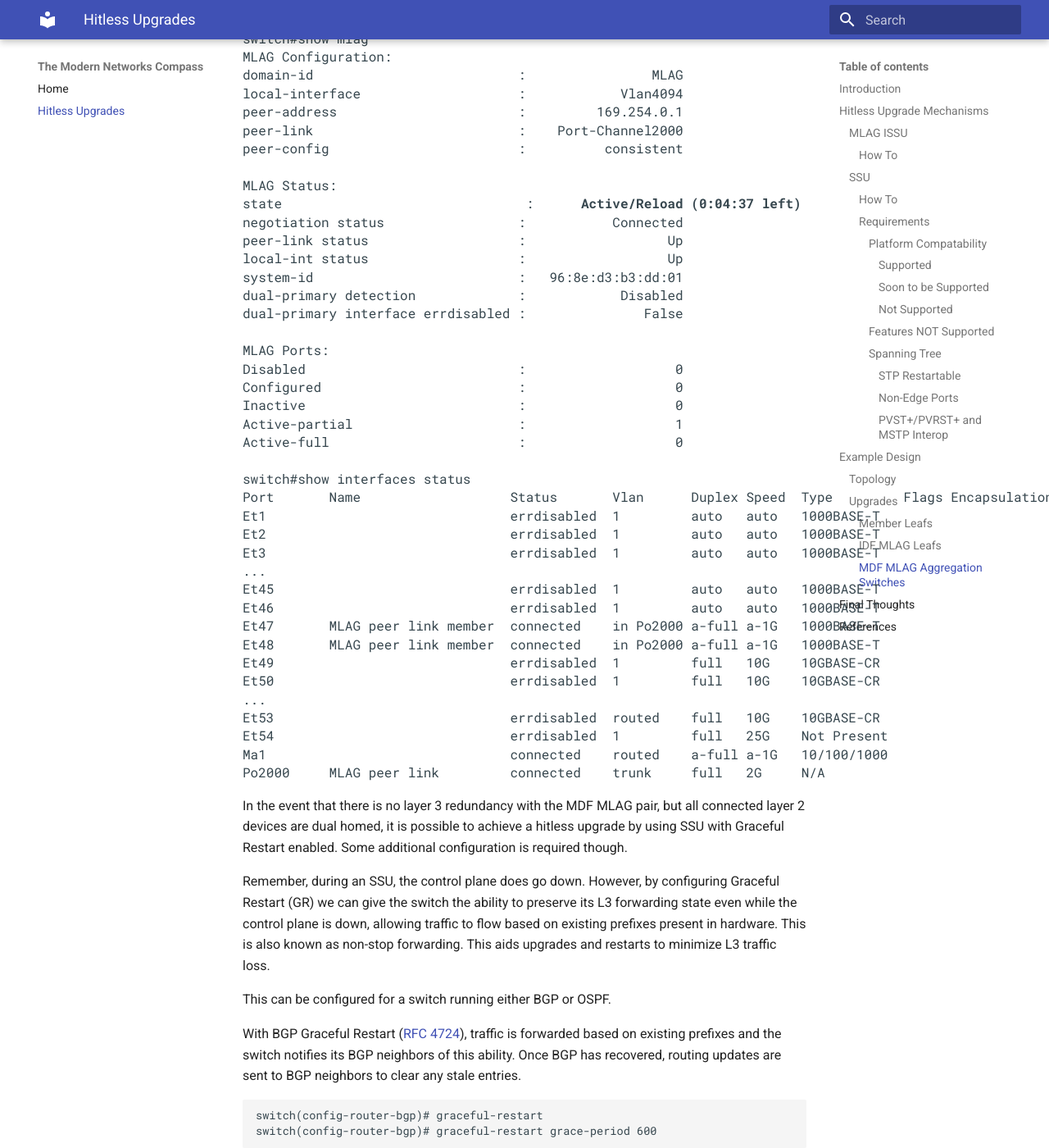
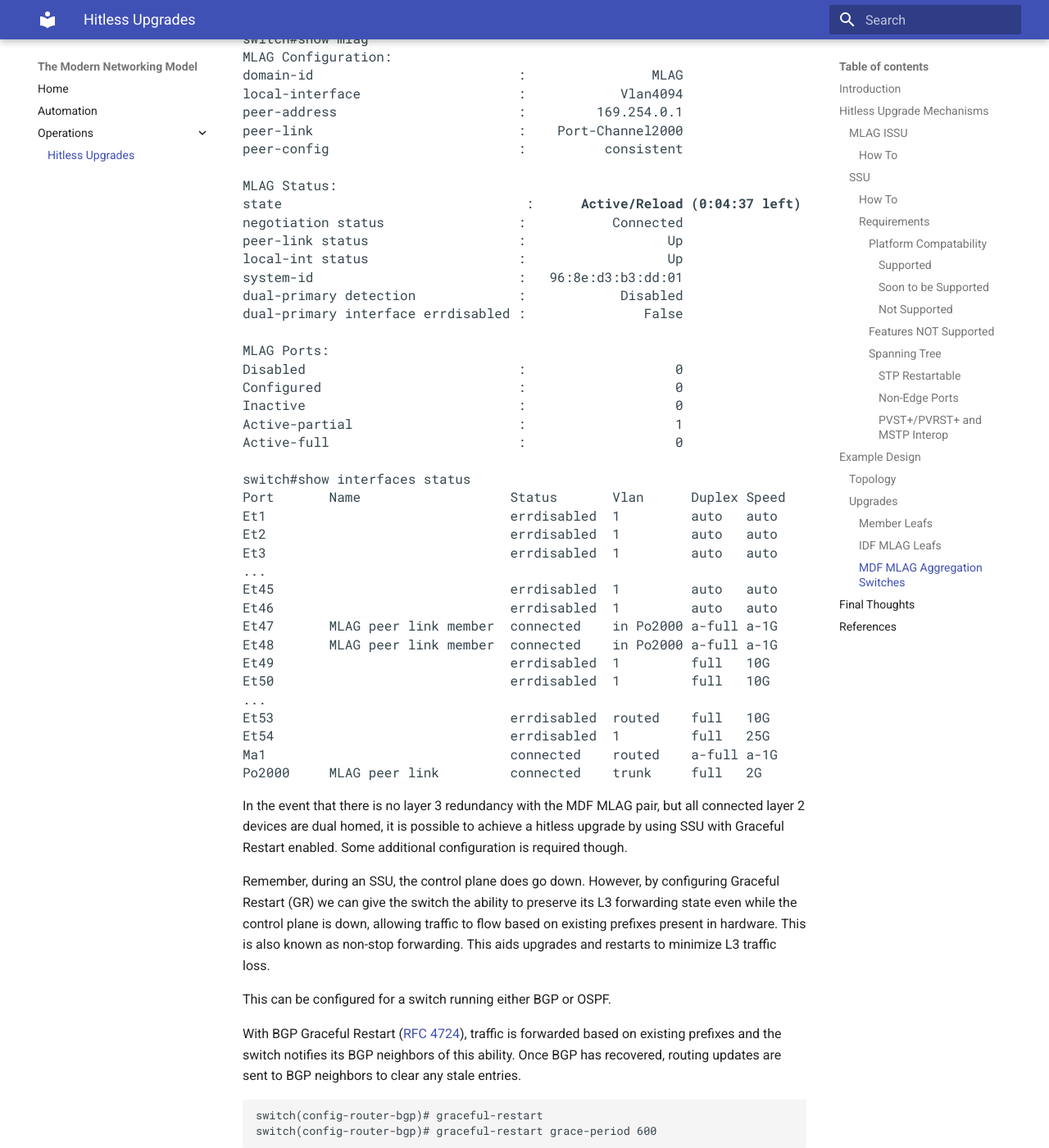
Before and after one commit to jrecchia1029/modern-networks, an MkDocs documentation site: the page built from docs/hitless-upgrades/hitless-upgrades-in-campus.md, in a window 1280 px wide and 1400 px high, scrolled down 12038 px. Shown: the whole window at 82% size. Built offline with MkDocs 1.6.1 and Material for MkDocs 9.7.7, drawn with Linux system fonts in a browser that asks for light colours.

Commit message:
Added empty automation page

```diff
--- a/docs/hitless-upgrades/hitless-upgrades-in-campus.md
+++ b/docs/hitless-upgrades/hitless-upgrades-in-campus.md
@@ -293,22 +293,22 @@ Active-partial                     :                   1
 Active-full                        :                   0
 
 switch#show interfaces status
-Port       Name                   Status       Vlan      Duplex Speed  Type         Flags Encapsulation
-Et1                               errdisabled  1         auto   auto   1000BASE-T
-Et2                               errdisabled  1         auto   auto   1000BASE-T
-Et3                               errdisabled  1         auto   auto   1000BASE-T
+Port       Name                   Status       Vlan      Duplex Speed
+Et1                               errdisabled  1         auto   auto
+Et2                               errdisabled  1         auto   auto
+Et3                               errdisabled  1         auto   auto
 ...
-Et45                              errdisabled  1         auto   auto   1000BASE-T
-Et46                              errdisabled  1         auto   auto   1000BASE-T
-Et47       MLAG peer link member  connected    in Po2000 a-full a-1G   1000BASE-T
-Et48       MLAG peer link member  connected    in Po2000 a-full a-1G   1000BASE-T
-Et49                              errdisabled  1         full   10G    10GBASE-CR
-Et50                              errdisabled  1         full   10G    10GBASE-CR
+Et45                              errdisabled  1         auto   auto
+Et46                              errdisabled  1         auto   auto
+Et47       MLAG peer link member  connected    in Po2000 a-full a-1G
+Et48       MLAG peer link member  connected    in Po2000 a-full a-1G
+Et49                              errdisabled  1         full   10G
+Et50                              errdisabled  1         full   10G
 ...
-Et53                              errdisabled  routed    full   10G    10GBASE-CR
-Et54                              errdisabled  1         full   25G    Not Present
-Ma1                               connected    routed    a-full a-1G   10/100/1000
-Po2000     MLAG peer link         connected    trunk     full   2G     N/A
+Et53                              errdisabled  routed    full   10G
+Et54                              errdisabled  1         full   25G
+Ma1                               connected    routed    a-full a-1G
+Po2000     MLAG peer link         connected    trunk     full   2G
 </pre>
 
 In the event that there is no layer 3 redundancy with the MDF MLAG pair, but all connected layer 2 devices are dual homed, it is possible to achieve a hitless upgrade by using SSU with Graceful Restart enabled. Some additional configuration is required though.
--- a/mkdocs.yml
+++ b/mkdocs.yml
@@ -1,7 +1,11 @@
-site_name: The Modern Networks Compass
+site_name: The Modern Networking Model
 site_url: https://modernnetworksnav.com/
 nav:
     - Home: index.md
-    - Hitless Upgrades: hitless-upgrades/hitless-upgrades-in-campus.md
+    # - Network Designs: []
+    - Automation: []
+    - Operations:
+      - Hitless Upgrades: hitless-upgrades/hitless-upgrades-in-campus.md
+      # - Migrations:
 theme:
   name: material
```
